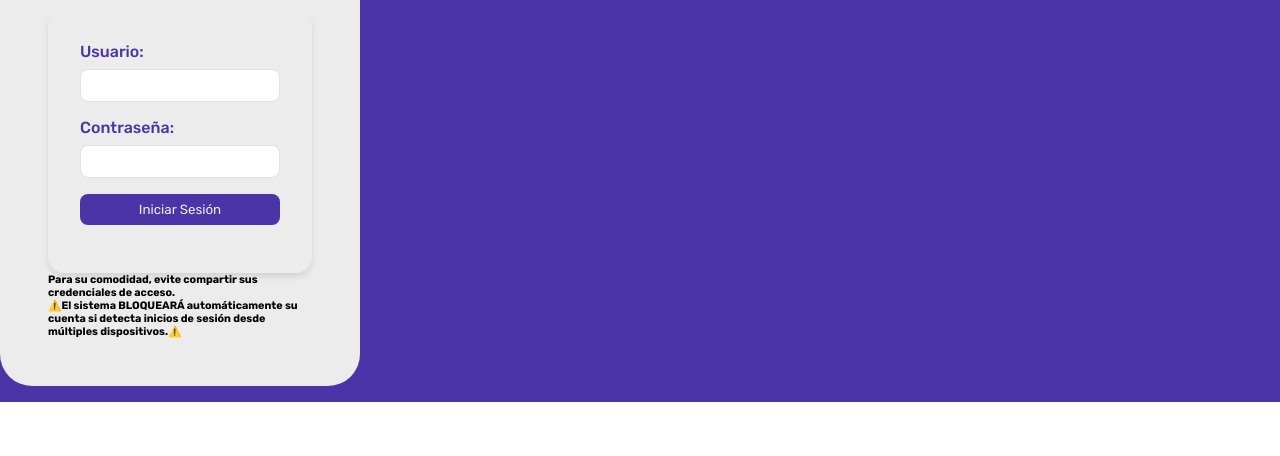
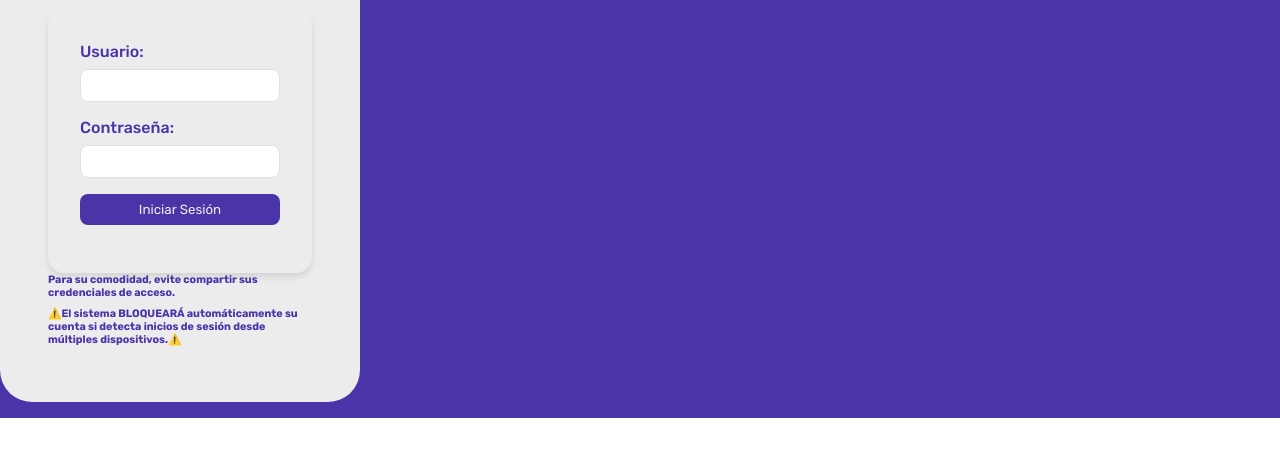
Before and after one commit to jarcvon0663/paquete, a plain HTML site: page index.html in a window 1280 px wide. Shown: the part 114-570 px from the top of the page. Drawn offline with nearby package versions, Linux system fonts and the light colour scheme.

Commit message:
Update main.css

```diff
--- a/css/main.css
+++ b/css/main.css
@@ -167,6 +167,11 @@ main {
 .titulo-principal {
     color: var(--clr-main);
     margin-bottom: 2rem;
+}
+
+.advertencia {
+    color: var(--clr-main);
+    margin-bottom: 0.5rem;
 }
 
 .contenedor-productos {
```
